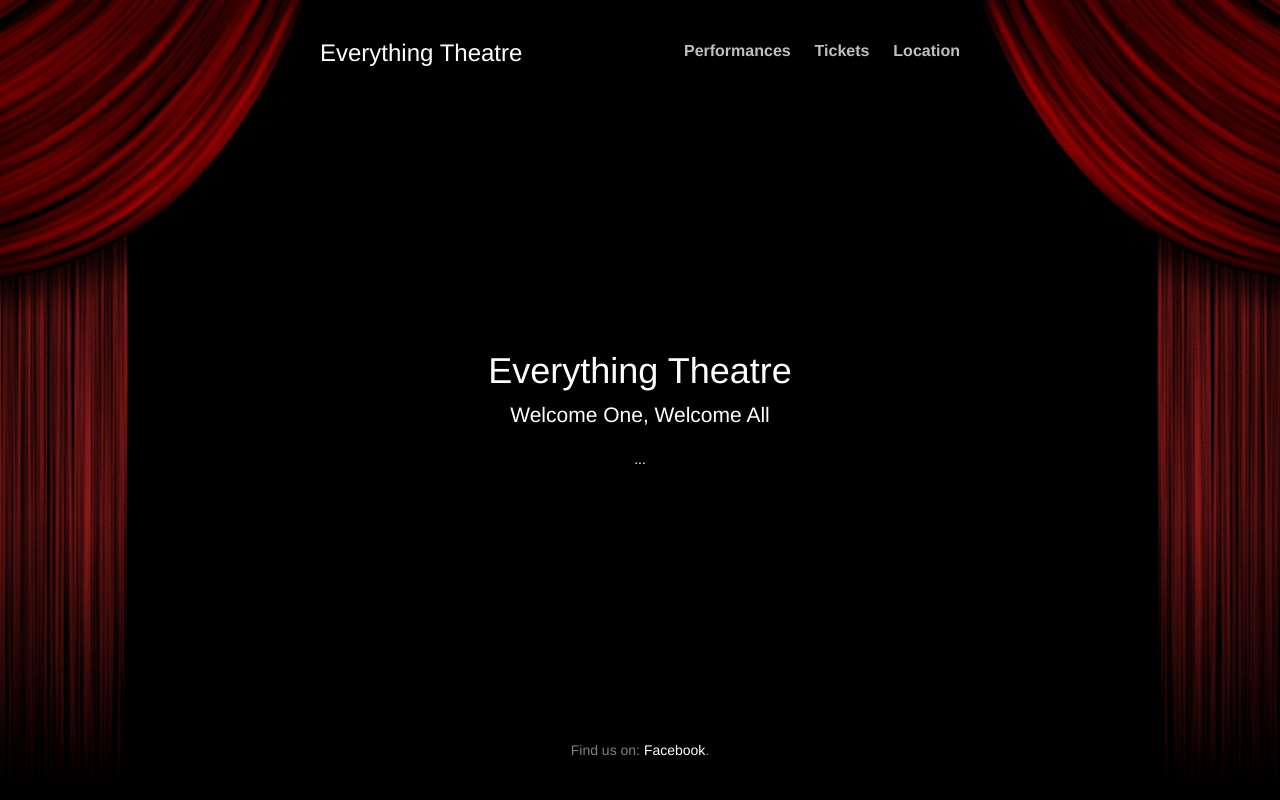
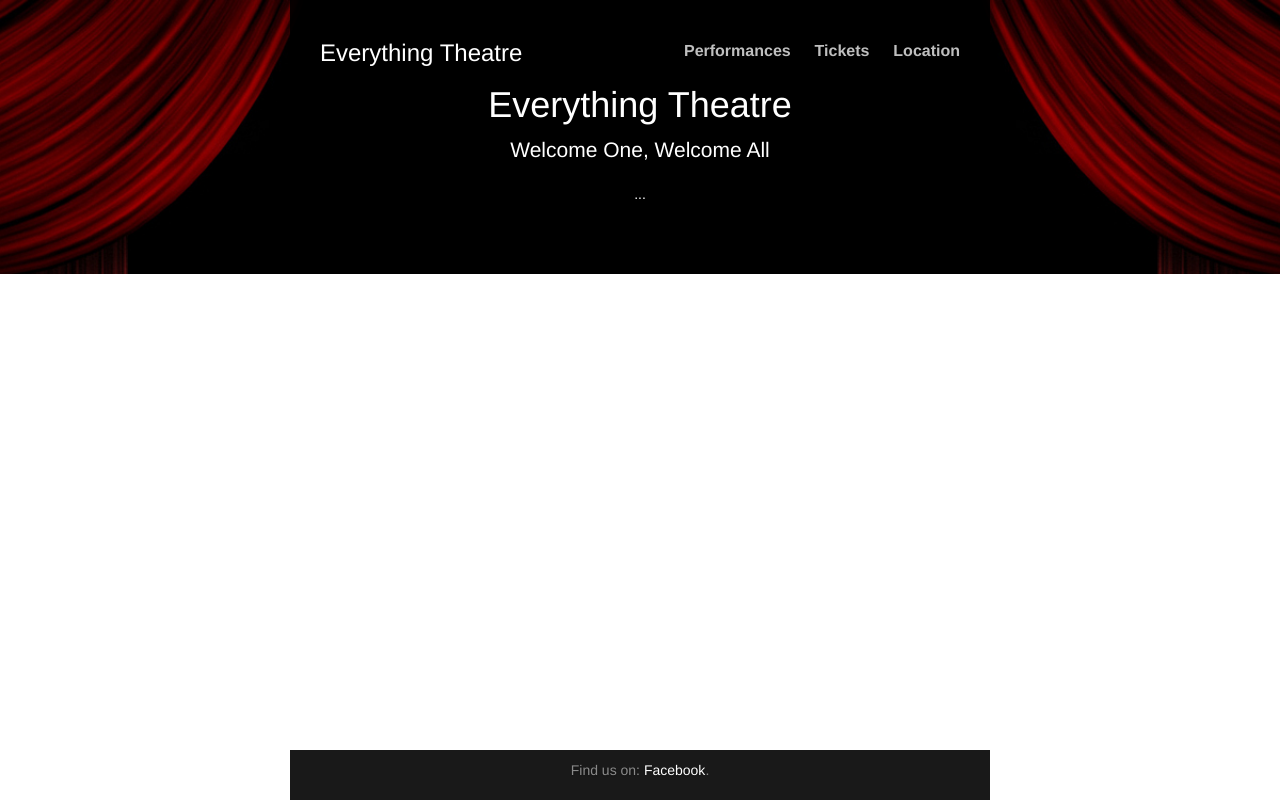
Before and after one commit to fujipug/theatre, a Django app: page / in a window 1280 px wide. Run offline with Django 3.2, Linux system fonts and the light colour scheme; data comes from the database, SQL or seed files in the repository; some libraries are stand-ins or nearby versions.

Commit message:
fixed footer and header backgrounds. background image attachment to fixed

```diff
--- a/Theatre/Static/home.css
+++ b/Theatre/Static/home.css
@@ -24,11 +24,7 @@
  * Base structure
  */
 
-html,
-body {
-  height: 100%;
-  background-color: #333;
-}
+
 body {
   color: #fff;
   text-align: center;
@@ -37,6 +33,7 @@
 
 .pic-wrap{
   background-image: url('./theatre.jpg');
+  background-attachment: fixed;
   background-size: cover;
   height: 100%;
 
@@ -69,6 +66,11 @@
 /*
  * Header
  */
+
+.masthead, .mastfoot {
+  background-color: rgba(0, 0, 0, .9);
+}
+
 .masthead-brand {
   margin-top: 10px;
   margin-bottom: 10px;
@@ -117,7 +119,7 @@
  */
 
 .cover {
-  padding: 0 20px;
+  padding: 65px 20px 70px 20px;
 }
 .cover .btn-lg {
   padding: 10px 20px;
@@ -132,6 +134,10 @@
 .mastfoot {
   color: #999; /* IE8 proofing */
   color: rgba(255,255,255,.5);
+}
+
+.mastfoot > .inner {
+  padding: 10px;
 }
 
 
```
